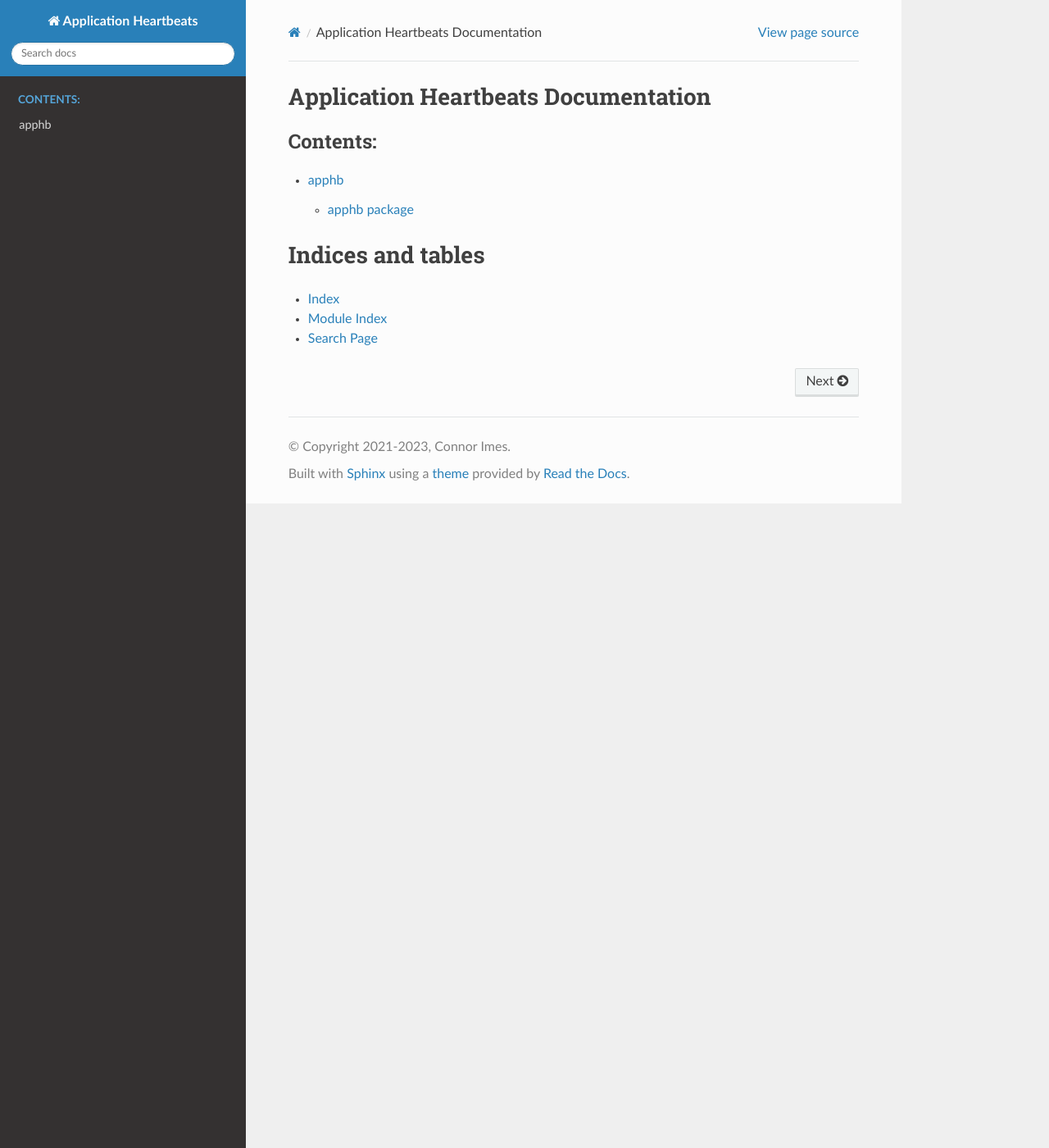
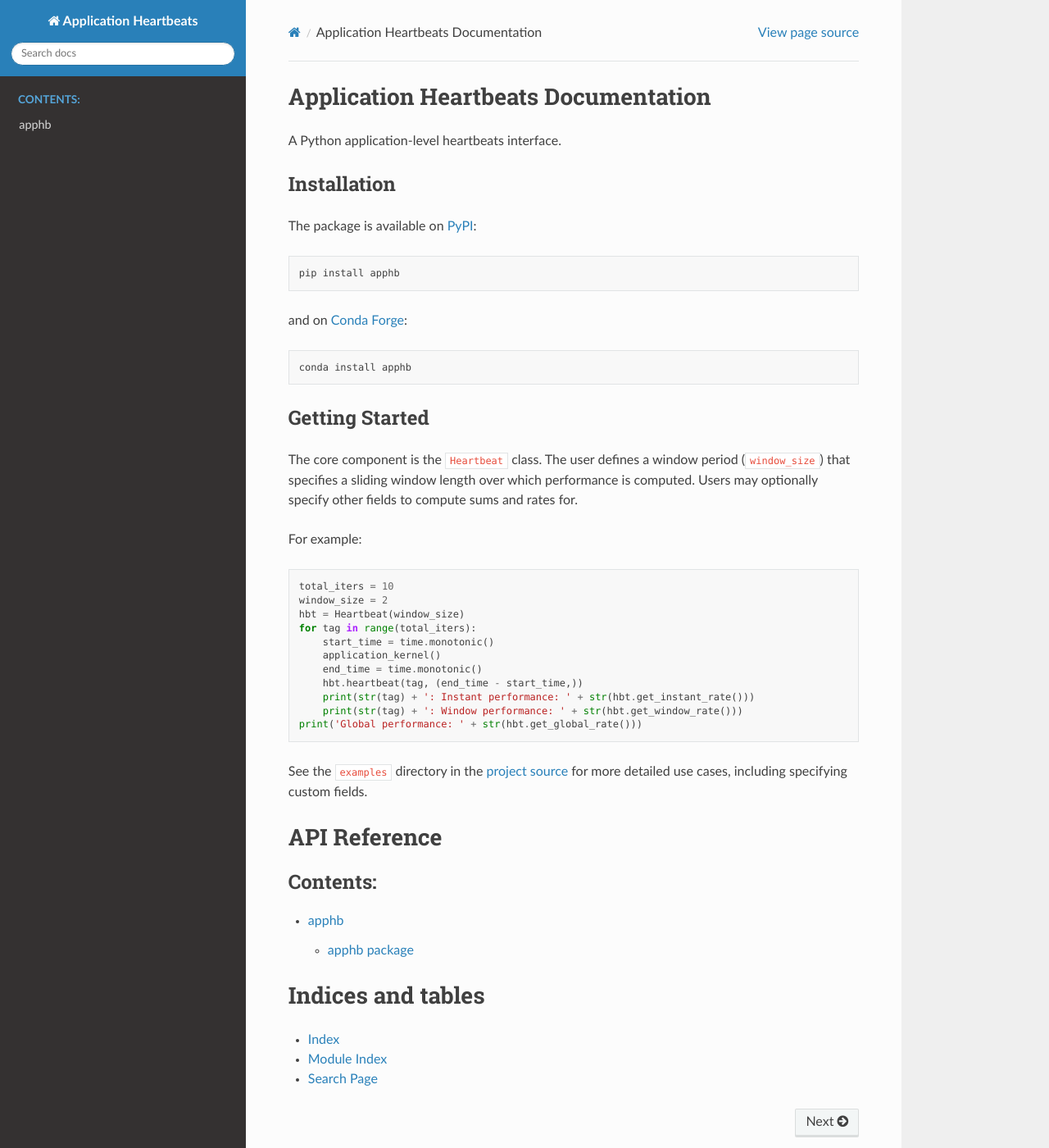
Before and after one commit to connorimes/apphb-python, a Sphinx documentation site: the page built from docs/source/index.rst, in a window 1280 px wide and 1400 px high. Shown: the whole window at 82% size. Built offline with Sphinx 7.4.7 and the Read the Docs theme 2.0.0, drawn with Linux system fonts in a browser that asks for light colours.

Commit message:
docs: add installation and getting started instructions

```diff
--- a/docs/source/index.rst
+++ b/docs/source/index.rst
@@ -5,6 +5,53 @@
 
 Application Heartbeats Documentation
 ====================================
+
+A Python application-level heartbeats interface.
+
+Installation
+------------
+
+The package is available on `PyPI <https://pypi.org/project/apphb/>`_:
+
+.. code::
+
+    pip install apphb
+
+and on `Conda Forge <https://anaconda.org/conda-forge/apphb>`_:
+
+.. code::
+
+    conda install apphb
+
+
+Getting Started
+---------------
+
+The core component is the ``Heartbeat`` class.
+The user defines a window period (``window_size``) that specifies a sliding window length over which performance is computed.
+Users may optionally specify other fields to compute sums and rates for.
+
+For example:
+
+.. code-block::
+
+   total_iters = 10
+   window_size = 2
+   hbt = Heartbeat(window_size)
+   for tag in range(total_iters):
+       start_time = time.monotonic()
+       application_kernel()
+       end_time = time.monotonic()
+       hbt.heartbeat(tag, (end_time - start_time,))
+       print(str(tag) + ': Instant performance: ' + str(hbt.get_instant_rate()))
+       print(str(tag) + ': Window performance: ' + str(hbt.get_window_rate()))
+   print('Global performance: ' + str(hbt.get_global_rate()))
+
+See the ``examples`` directory in the `project source <https://github.com/libheartbeats/apphb-python>`_ for more detailed use cases, including specifying custom fields.
+
+
+API Reference
+=============
 
 .. toctree::
    :maxdepth: 2
```
Also changed, not shown: RELEASES.md (+3 -0 lines).
